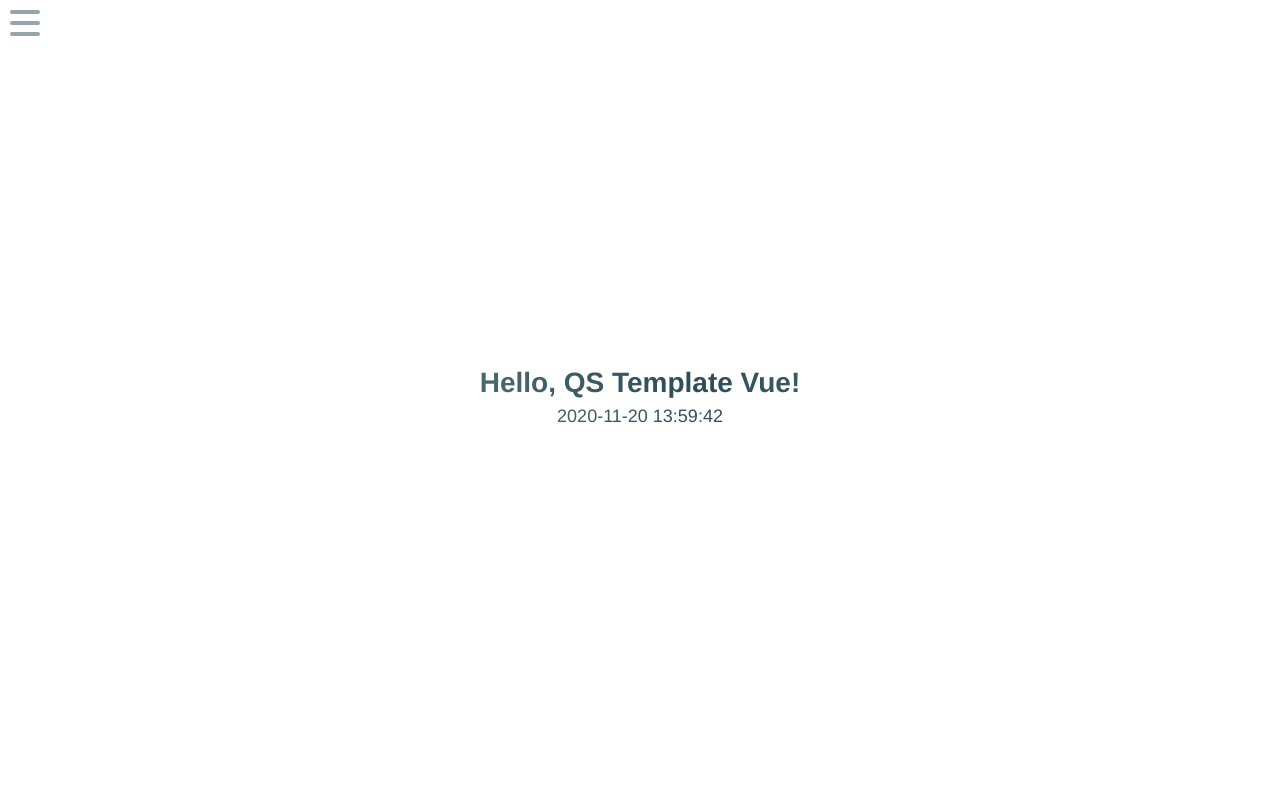
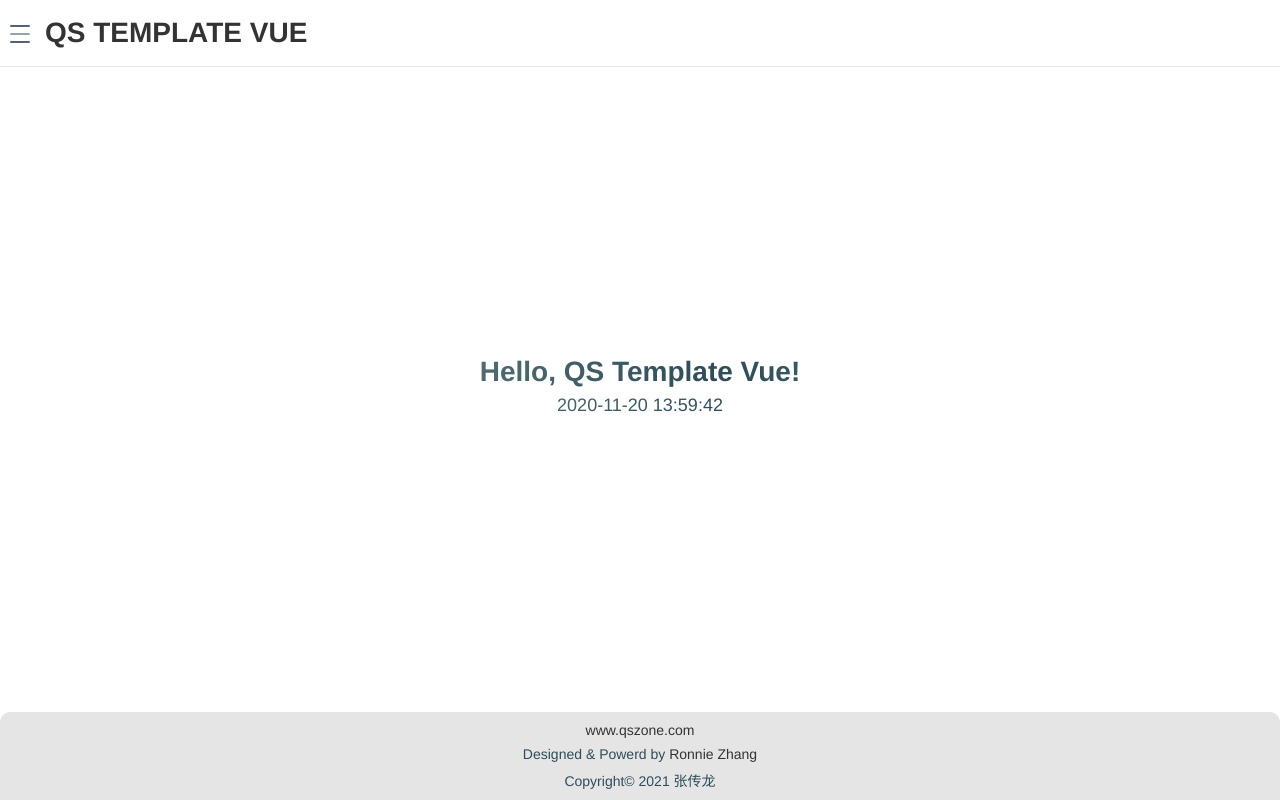
Before and after one commit to zclzone/qs-vue-template, a Vue app: page /#/index in a window 1280 px wide. Built offline with nearby package versions, Linux system fonts and the light colour scheme; a small style sheet from the web is missing; a web font is replaced by a local one.

Commit message:
添加头部信息和尾部信息并通过配置项控制是否显示

```diff
--- /dev/null
+++ b/src/layout/index/components/footer.vue
@@ -0,0 +1,38 @@
+<template>
+  <footer class="footer">
+    <p><a href="http://me.qszone.com">www.qszone.com</a></p>
+    <p>Designed & Powerd by <a href="http://me.qszone.com">Ronnie Zhang</a></p>
+    <p>Copyright© 2021 张传龙</p>
+  </footer>
+</template>
+
+<script>
+export default {}
+</script>
+
+<style lang="scss" scoped>
+.footer {
+  width: 100%;
+  height: 88px;
+  padding: 10px 0;
+  background-color: #e5e5e5;
+  border-top-left-radius: 10px;
+  border-top-right-radius: 10px;
+
+  display: flex;
+  flex-direction: column;
+  justify-content: space-between;
+  align-items: center;
+  p {
+    font-size: 14px;
+    color: #2e4c59;
+    a {
+      color: #333;
+      &:hover {
+        color: #95a5aa;
+        text-decoration: underline;
+      }
+    }
+  }
+}
+</style>
--- /dev/null
+++ b/src/layout/index/components/header.vue
@@ -0,0 +1,36 @@
+<template>
+  <header class="header">
+    <h1 class="brand">
+      <a href="/">{{ brand }}</a>
+    </h1>
+  </header>
+</template>
+
+<script>
+export default {
+  props: {
+    brand: {
+      type: String,
+      default: '',
+    },
+  },
+}
+</script>
+
+<style lang="scss" scoped>
+.header {
+  height: 67px;
+  padding: 10px;
+  padding-left: 45px;
+  background-color: #fff;
+  border-bottom: 1px solid rgba($color: #95a5aa, $alpha: 0.3);
+
+  display: flex;
+  justify-content: space-between;
+  align-items: center;
+  .brand {
+    color: #2e4c59;
+    text-transform: uppercase;
+  }
+}
+</style>
--- a/src/layout/index/components/trigger.vue
+++ b/src/layout/index/components/trigger.vue
@@ -23,13 +23,16 @@ export default {
 
 <style lang="scss" scoped>
 .trigger {
+  width: 100%;
+  height: 100%;
+  position: relative;
   span {
     display: block;
     position: absolute;
-    height: 4px;
+    height: 2px;
     width: 100%;
     background: #95a5aa;
-    border-radius: 4px;
+    border-radius: 2px;
     opacity: 1;
     left: 0;
 
@@ -39,6 +42,7 @@ export default {
     -o-transition: all 0.8s ease-in-out;
 
     &:nth-child(1) {
+      background: #556270;
       top: 0;
     }
     &:nth-child(2) {
@@ -47,6 +51,7 @@ export default {
       margin: auto;
     }
     &:nth-child(3) {
+      background: #556270;
       bottom: 0;
     }
   }
--- a/src/layout/index/index.vue
+++ b/src/layout/index/index.vue
@@ -4,12 +4,12 @@
     @click="isMenuActive = false"
     :class="{ [navDirection]: true, 'menu-active': isMenuActive }"
   >
-    <!-- 侧边栏 -->
-    <nav id="slide-menu" v-if="isShowMenu" @click.stop>
-      <slide-menu :menuList="menuList" />
+    <!-- 侧边栏菜单 -->
+    <nav id="side-menu" v-if="isShowMenu" @click.stop>
+      <side-menu :menuList="menuList" />
     </nav>
 
-    <!-- 主体内容 -->
+    <!-- 主体内容部分 -->
     <main id="content">
       <!-- 侧边栏触发器 -->
       <div
@@ -20,24 +20,44 @@
         <menu-trigger :isActive="isMenuActive" :direction="navDirection" />
       </div>
 
-      <keep-alive>
-        <router-view v-if="$route.meta.keepAlive" />
-      </keep-alive>
-      <router-view v-if="!$route.meta.keepAlive" />
+      <!-- 头部 -->
+      <app-header v-if="isShowHeader" :brand="title" />
+
+      <!-- 内容 -->
+      <main class="main">
+        <keep-alive>
+          <router-view v-if="$route.meta.keepAlive" />
+        </keep-alive>
+        <router-view v-if="!$route.meta.keepAlive" />
+      </main>
+
+      <!-- 尾部：版权信息/备案信息 -->
+      <app-footer v-if="isShowFooter" />
     </main>
   </div>
 </template>
 
 <script>
-import SlideMenu from './components/menu'
+import SideMenu from './components/menu'
 import MenuTrigger from './components/trigger'
-import { isShowMenu, navDirection } from '@/settings'
+import AppHeader from './components/header'
+import AppFooter from './components/footer'
+import {
+  isShowMenu,
+  navDirection,
+  isShowHeader,
+  isShowFooter,
+  title,
+} from '@/settings'
 export default {
   name: 'layout',
   data() {
     return {
       isShowMenu,
       navDirection,
+      isShowHeader,
+      isShowFooter,
+      title,
       isMenuActive: false,
       menuList: [
         { name: 'Home', link: '/' },
@@ -48,8 +68,10 @@ export default {
     }
   },
   components: {
-    SlideMenu,
+    SideMenu,
     MenuTrigger,
+    AppHeader,
+    AppFooter,
   },
 }
 </script>
@@ -58,7 +80,7 @@ export default {
 @import '~@/assets/style/layout';
 .layout {
   background-color: #2e4c59;
-  #slide-menu {
+  #side-menu {
     max-width: 0;
     min-width: 0;
     height: 100%;
@@ -73,9 +95,11 @@ export default {
   #content {
     flex: 1;
     position: relative;
+    background-color: #fff;
 
+    display: flex;
+    flex-direction: column;
     height: 100%;
-    background-color: #fff;
 
     transition: all 0.5s ease-in-out;
     -webkit-transition: all 0.5s ease-in-out;
@@ -84,10 +108,14 @@ export default {
 
     #menu-trigger {
       position: absolute;
-      top: 10px;
-      width: 30px;
-      height: 26px;
+      top: 25px;
+      width: 20px;
+      height: 18px;
       cursor: pointer;
+    }
+
+    .main {
+      flex: 1;
     }
   }
   &.left {
@@ -103,7 +131,7 @@ export default {
     }
   }
   &.menu-active {
-    #slide-menu {
+    #side-menu {
       min-width: 160px;
       max-width: 240px;
       width: auto;
@@ -113,6 +141,10 @@ export default {
       height: calc(100% - 20px);
       margin-left: 10px;
       margin-right: 10px;
+      .header,
+      .footer {
+        border-radius: 10px;
+      }
     }
   }
 }
--- a/src/settings.js
+++ b/src/settings.js
@@ -1,6 +1,7 @@
 module.exports = {
-  // 页面title,项目名
-  title: 'QS Template Vue',
-  isShowMenu: true,
+  title: 'QS Template Vue', // 页面title,项目名
+  isShowMenu: true, //是否显示侧边栏菜单
   navDirection: 'left',  // left 和 right
+  isShowHeader: true,  //是否显示主体内容的头部信息
+  isShowFooter: true,  //是否显示主体内容的尾部信息
 }
```
